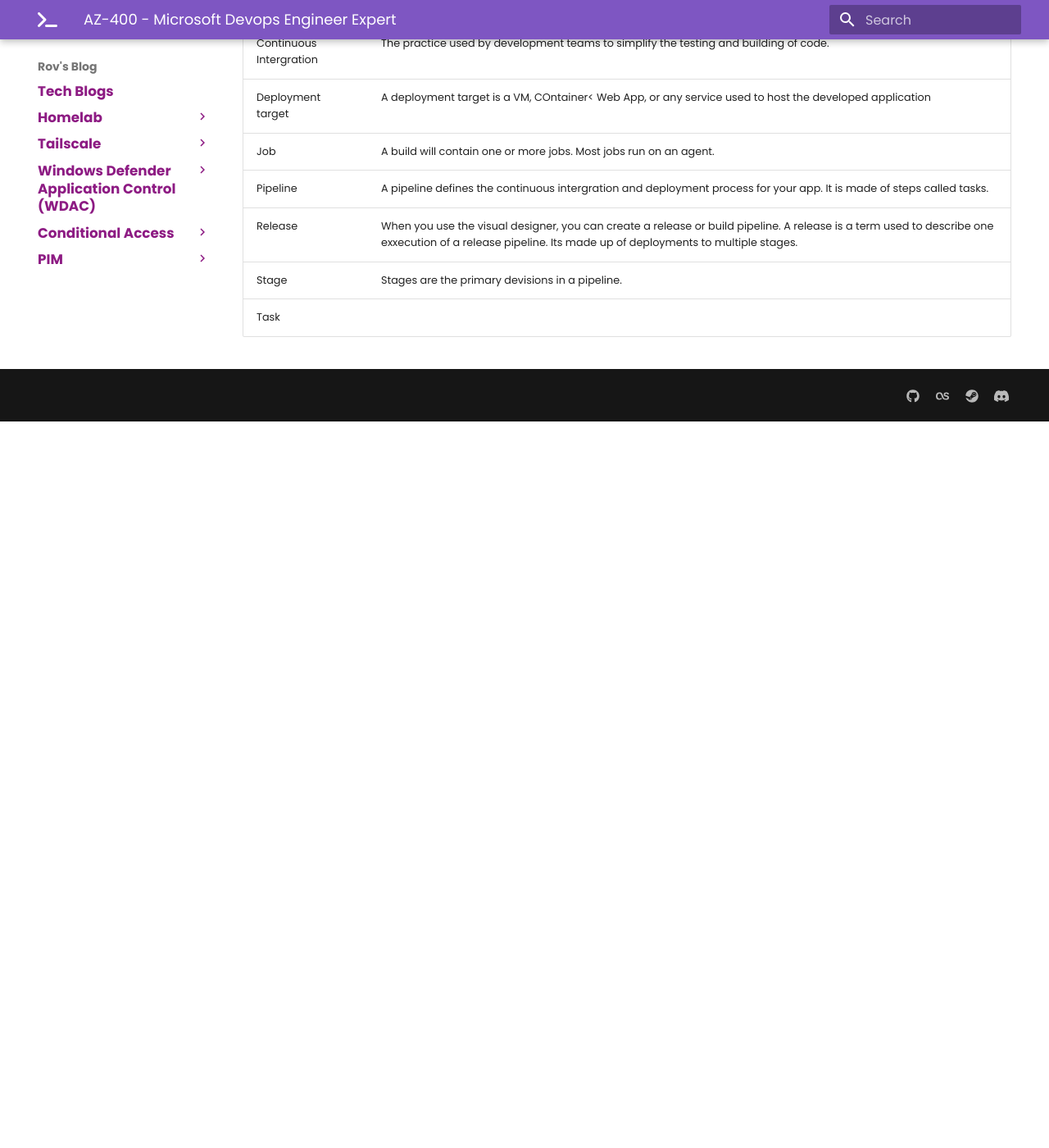
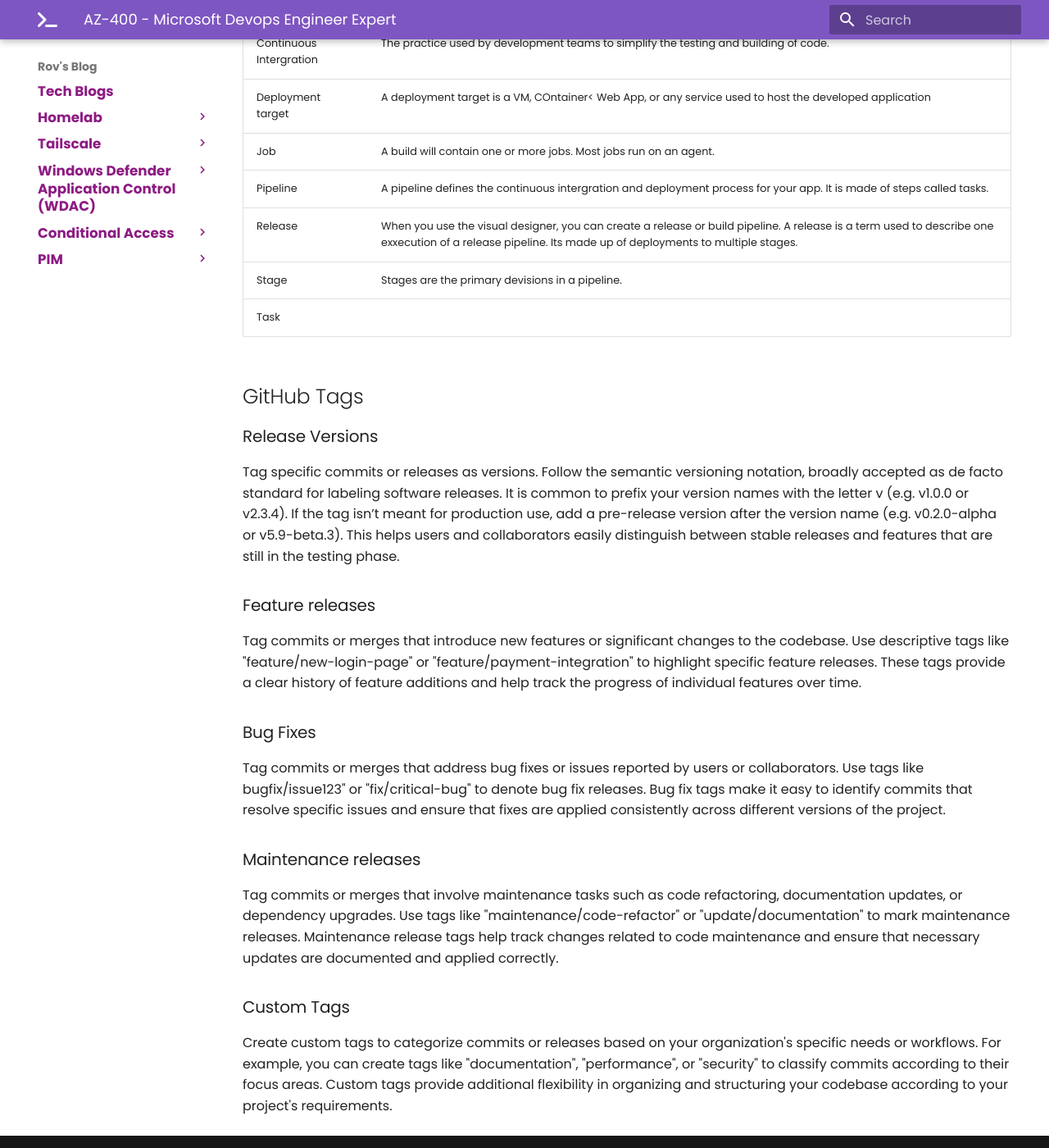
Before and after one commit to RovxBot/rovblog, an MkDocs documentation site: the page built from docs/Version Control/AZ-400.md, in a window 1280 px wide and 1400 px high, scrolled down 1025 px. Shown: the whole window at 82% size. Built offline with MkDocs 1.6.1 and Material for MkDocs 9.7.7, drawn with Linux system fonts in a browser that asks for light colours; before the commit the page ends 1539 px from its top, so only the background shows below that.

Commit message:
AZ-400: Github tags

```diff
--- a/docs/Version Control/AZ-400.md
+++ b/docs/Version Control/AZ-400.md
@@ -33,3 +33,21 @@ Version Control system > Package Management system > Continuous Intergration sys
 | Release | When you use the visual designer, you can create a release or build pipeline. A release is a term used to describe one exxecution of a release pipeline. Its made up of deployments to multiple stages. |
 | Stage | Stages are the primary devisions in a pipeline. |
 | Task |
+
+
+## GitHub Tags
+
+### Release Versions
+Tag specific commits or releases as versions. Follow the semantic versioning notation, broadly accepted as de facto standard for labeling software releases. It is common to prefix your version names with the letter v (e.g. v1.0.0 or v2.3.4). If the tag isn’t meant for production use, add a pre-release version after the version name (e.g. v0.2.0-alpha or v5.9-beta.3). This helps users and collaborators easily distinguish between stable releases and features that are still in the testing phase.
+
+### Feature releases
+Tag commits or merges that introduce new features or significant changes to the codebase. Use descriptive tags like "feature/new-login-page" or "feature/payment-integration" to highlight specific feature releases. These tags provide a clear history of feature additions and help track the progress of individual features over time.
+
+### Bug Fixes
+Tag commits or merges that address bug fixes or issues reported by users or collaborators. Use tags like bugfix/issue123" or "fix/critical-bug" to denote bug fix releases. Bug fix tags make it easy to identify commits that resolve specific issues and ensure that fixes are applied consistently across different versions of the project.
+
+### Maintenance releases
+Tag commits or merges that involve maintenance tasks such as code refactoring, documentation updates, or dependency upgrades. Use tags like "maintenance/code-refactor" or "update/documentation" to mark maintenance releases. Maintenance release tags help track changes related to code maintenance and ensure that necessary updates are documented and applied correctly.
+
+### Custom Tags
+Create custom tags to categorize commits or releases based on your organization's specific needs or workflows. For example, you can create tags like "documentation", "performance", or "security" to classify commits according to their focus areas. Custom tags provide additional flexibility in organizing and structuring your codebase according to your project's requirements.
```
